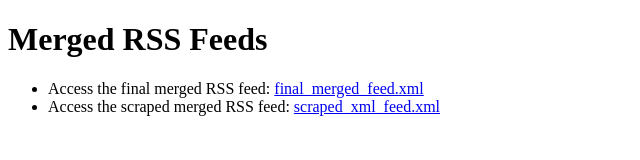
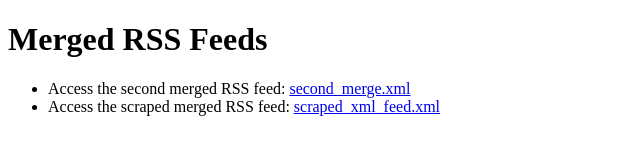
Before and after one commit to ThatsRight-ItsTJ/RSS-feed-to-Xpath, a plain HTML site: page index.html in a window 1280 px wide. Shown: the full height of the page, 0-640 px from the left. Drawn offline with Linux system fonts and the light colour scheme.

Commit message:
Update index.html

```diff
--- a/index.html
+++ b/index.html
@@ -1,3 +1,4 @@
+
 <!DOCTYPE html>
 <html lang="en">
 <head>
@@ -8,7 +9,7 @@
 <body>
     <h1>Merged RSS Feeds</h1>
     <ul>
-        <li>Access the final merged RSS feed: <a href="final_merged_feed.xml">final_merged_feed.xml</a></li>
+        <li>Access the second merged RSS feed: <a href="second_merge.xml">second_merge.xml</a></li>
         <li>Access the scraped merged RSS feed: <a href="scraped_xml_feed.xml">scraped_xml_feed.xml</a></li>
     </ul>
 </body>
```
